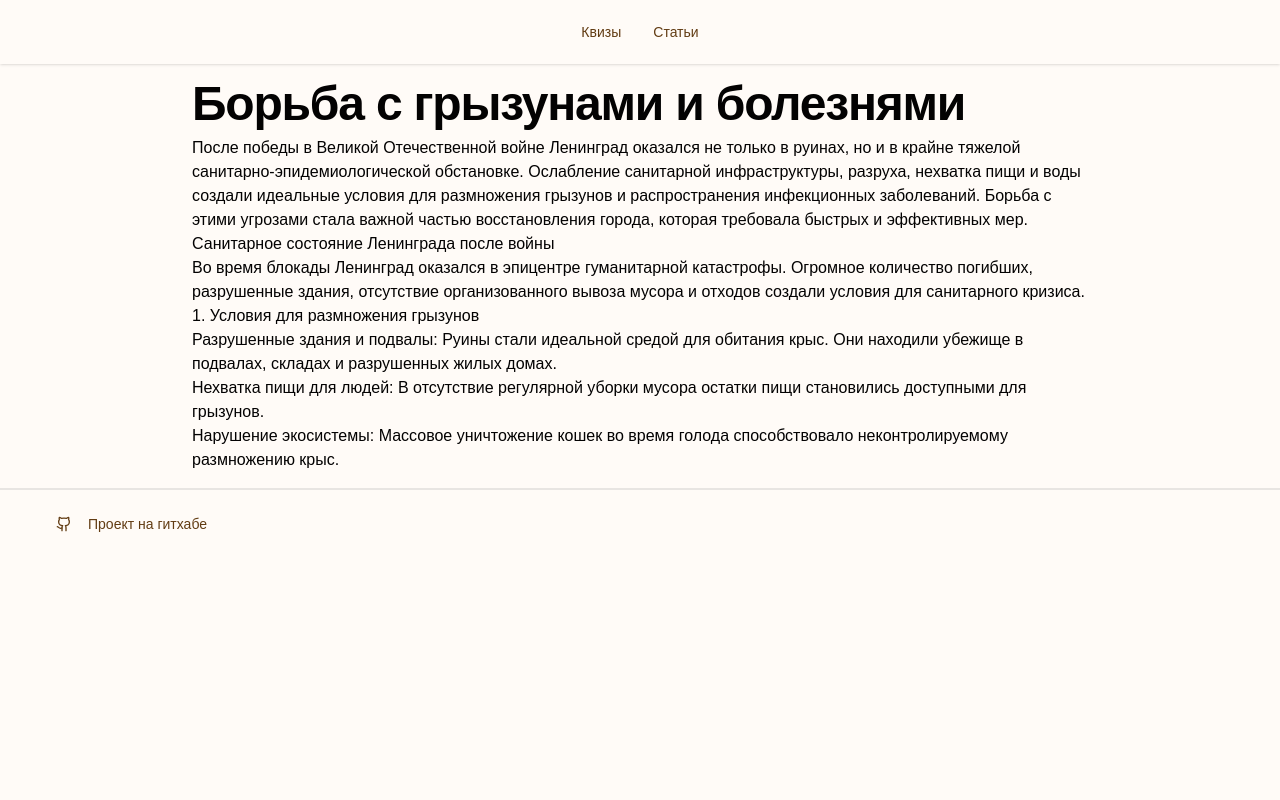
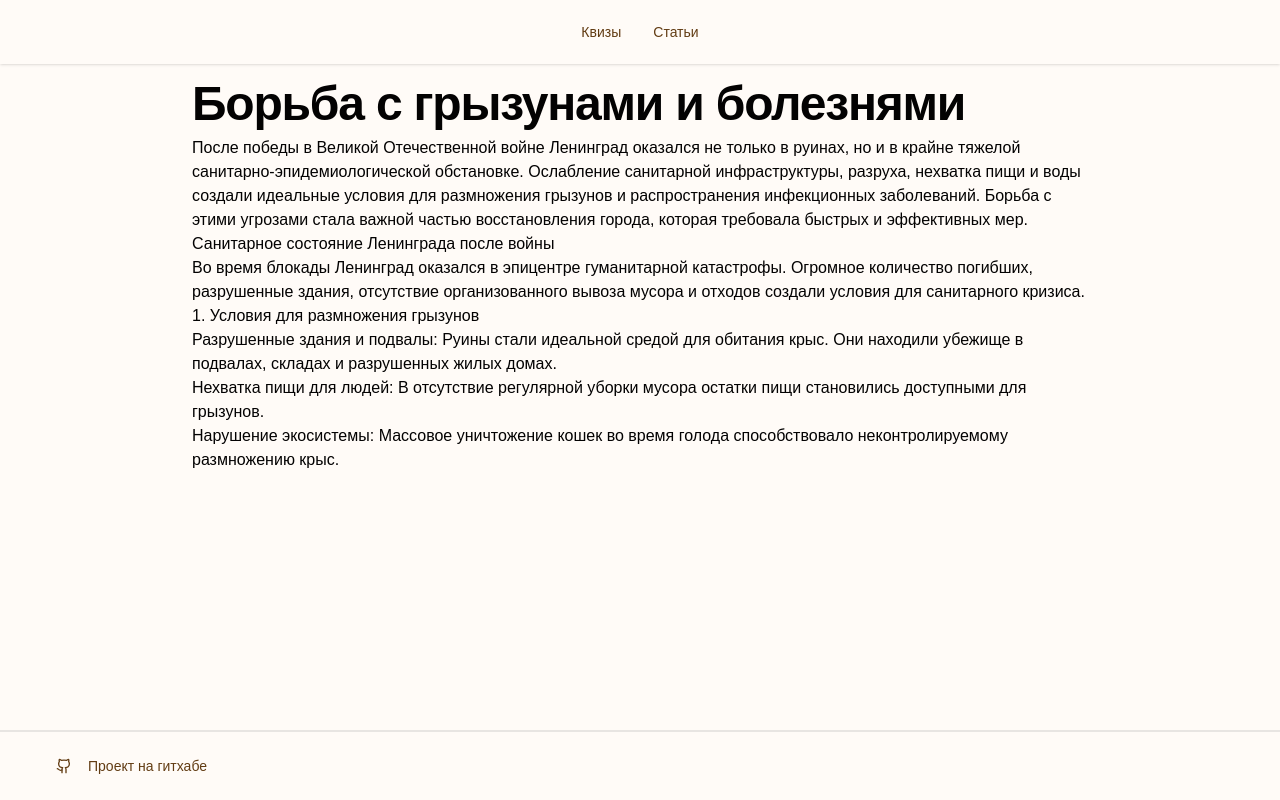
Before and after one commit to JmihPajiloy/history, a Next.js app: page /articles/rodent-and-disease-control in a window 1280 px wide. Built offline with nearby package versions, Linux system fonts and the light colour scheme.

Commit message:
add: markdown support

```diff
--- a/app/articles/layout.tsx
+++ b/app/articles/layout.tsx
@@ -2,7 +2,7 @@ import type { PropsWithChildren } from "react";
 
 const Layout = ({ children }: PropsWithChildren) => {
   return (
-    <main className="py-4 px-48">
+    <main className="py-4 px-48 grow">
       {children}
     </main>
   );
```
